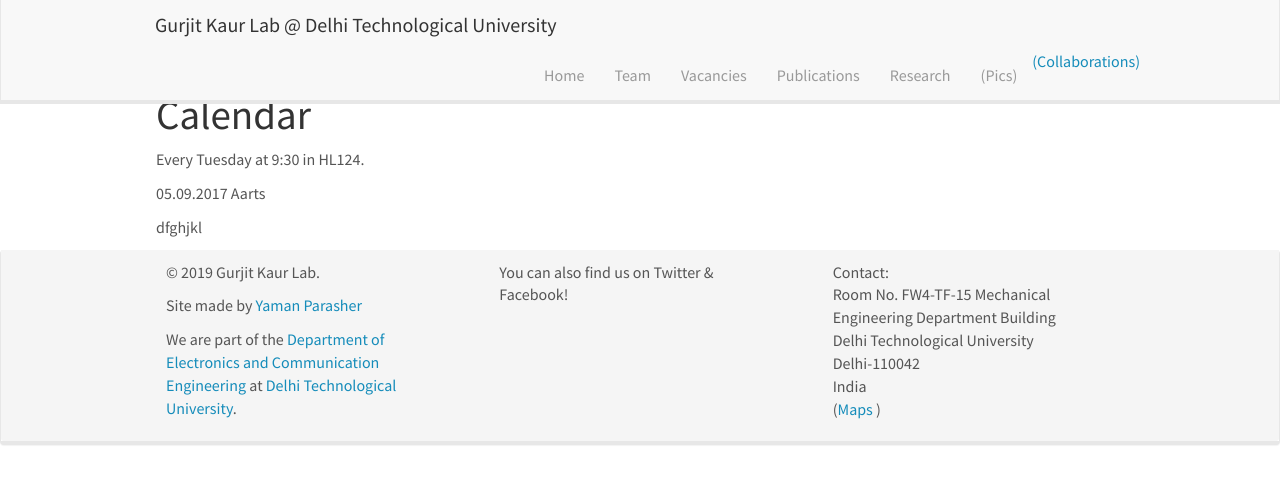
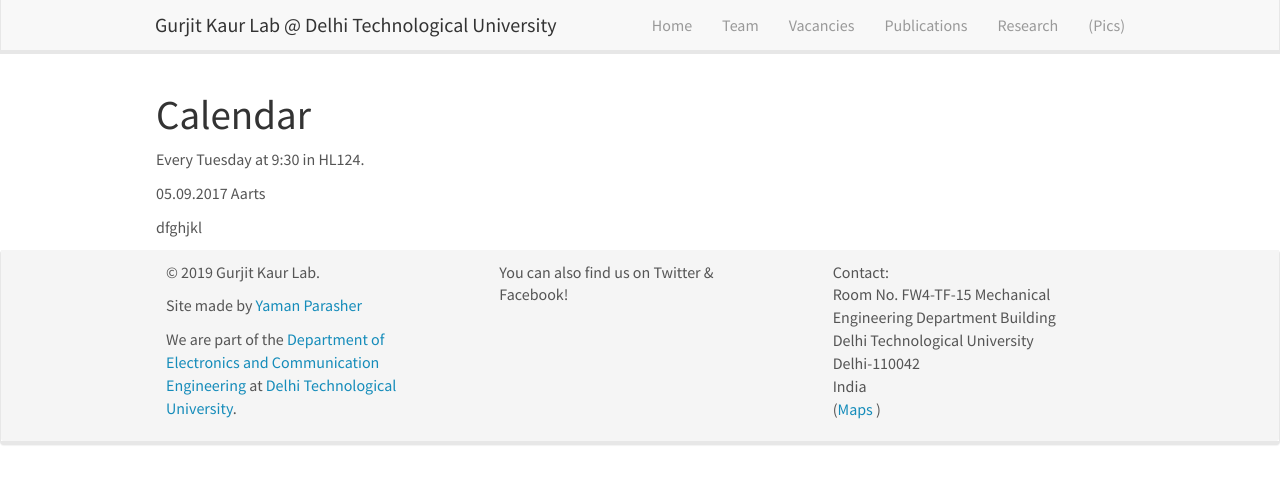
Before and after one commit to guritkaurlab/guritkaurlab.github.io, a Jekyll site: the page built from _pages/mini_lecture_series.md, in a window 1280 px wide. Shown: the top 484 px of the page. Built offline with Jekyll 4.4.1, drawn with Linux system fonts in a browser that asks for light colours; nearby versions of some CDN libraries.

Commit message:
Update header.html

```diff
--- a/_includes/header.html
+++ b/_includes/header.html
@@ -18,7 +18,7 @@
 		<li><a href="{{ site.url }}{{ site.baseurl }}/publications">Publications</a></li>
 		<li><a href="{{ site.url }}{{ site.baseurl }}/research">Research</a></li>
 		<li><a href="{{ site.url }}{{ site.baseurl }}/pictures">(Pics)</a></li
-	        <li><a href="{{ site.url }}{{ site.baseurl }}/collaborations">(Collaborations)</a></li>
+
 	  </ul>
 	</div>
   </div>
```
